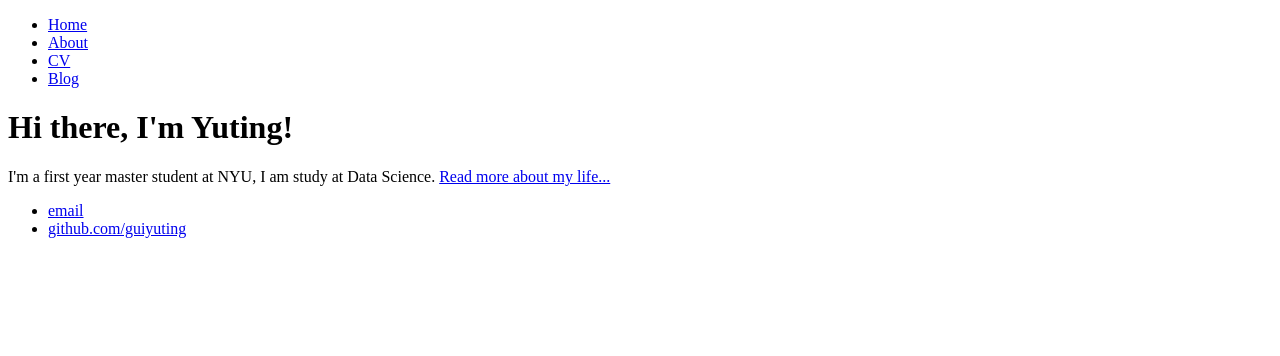
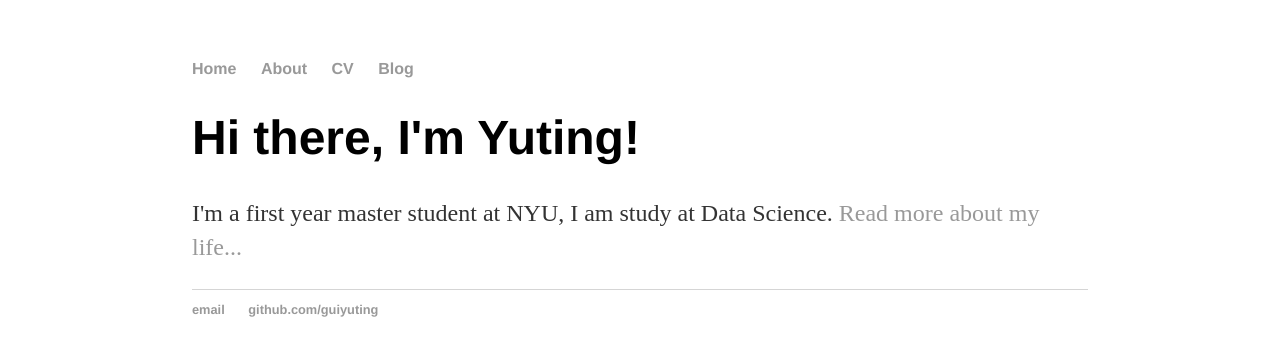
Before and after one commit to guiyuting/guiyuting.github.io, a plain HTML site: page index.html in a window 1280 px wide. Drawn offline with Linux system fonts and the light colour scheme.

Commit message:
Update index.html

```diff
--- a/index.html
+++ b/index.html
@@ -1,5 +1,11 @@
 <!DOCTYPE html>
 <html>
+
+	<head>
+		<title>Hank Quinlan, Horrible Cop</title>
+		<!-- link to main stylesheet -->
+		<link rel="stylesheet" type="text/css" href="/css/main.css">
+	</head>
 	<head>
 		<title>Yuting Gui</title>
 	</head>
```
